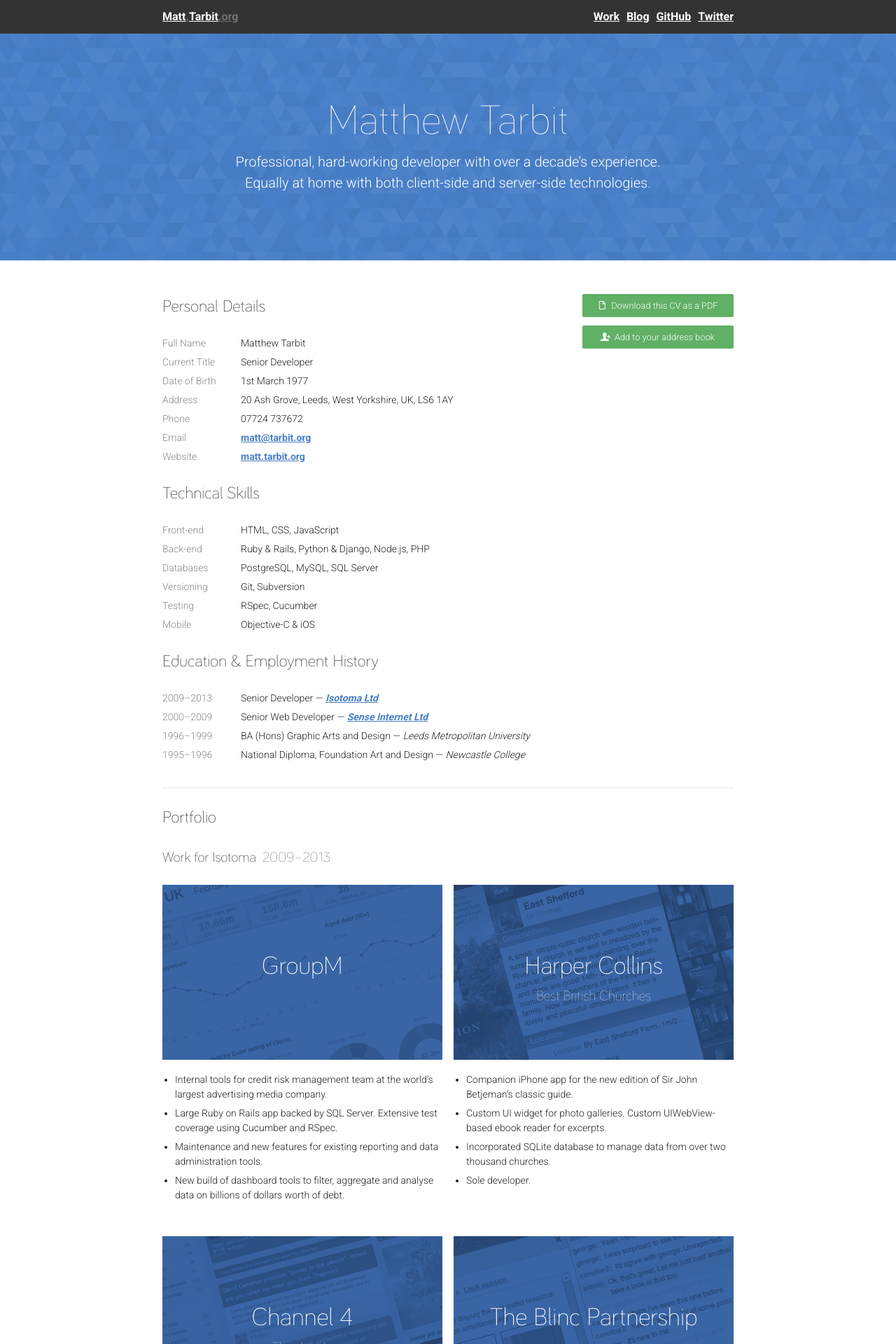
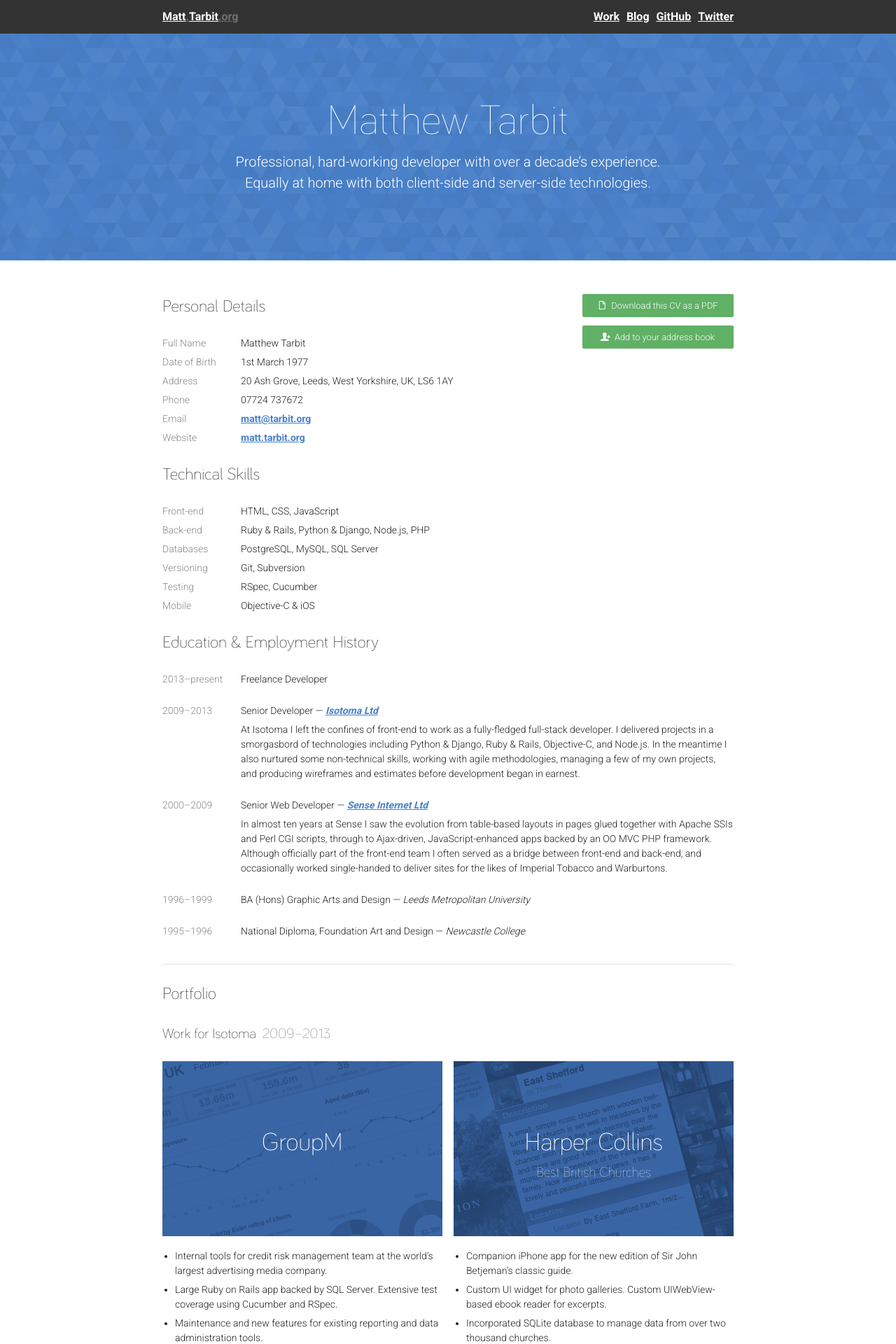
Before and after one commit to mtarbit/mtarbit.github.io, a Jekyll site: the page built from cv/index.html, in a window 1280 px wide. Shown: the top 1920 px of the page at 70% size. Built offline with Jekyll 4.4.1, drawn with Linux system fonts in a browser that asks for light colours; some web fonts are replaced.

Commit message:
Add descriptions to employment history.

```diff
--- a/cv/index.html
+++ b/cv/index.html
@@ -24,9 +24,6 @@ title: CV
                 <dl class="vcard">
                     <dt>Full Name</dt>
                     <dd class="fn">Matthew Tarbit</dd>
-
-                    <dt>Current Title</dt>
-                    <dd>Senior Developer</dd>
 
                     <dt>Date of Birth</dt>
                     <dd>1st March 1977</dd>
@@ -103,18 +100,52 @@ title: CV
 
         <h3>Education &amp; Employment History</h3>
 
-        <dl>
+        <dl class="history">
+            <dt>2013&ndash;present</dt>
+            <dd>
+                <div class="title">Freelance Developer</div>
+            </dd>
+
             <dt>2009&ndash;2013</dt>
-            <dd>Senior Developer &mdash; <em><a href="http://www.isotoma.com">Isotoma Ltd</a></em></dd>
+            <dd>
+                <div class="title">Senior Developer &mdash; <em><a href="http://www.isotoma.com">Isotoma Ltd</a></em></div>
+                <div class="description">
+                    At Isotoma I left the confines of front-end to work as a
+                    fully-fledged full-stack developer. I delivered projects
+                    in a smorgasbord of technologies including Python &amp;
+                    Django, Ruby &amp; Rails, Objective-C, and Node.js.
+                    In the meantime I also nurtured some non-technical skills,
+                    working with agile methodologies, managing a few of my own
+                    projects, and producing wireframes and estimates before
+                    development began in earnest.
+                </div>
+            </dd>
 
             <dt>2000&ndash;2009</dt>
-            <dd>Senior Web Developer &mdash; <em><a href="http://www.twitter.com/SenseInternet">Sense Internet Ltd</a></em></dd>
+            <dd>
+                <div class="title">Senior Web Developer &mdash; <em><a href="http://www.twitter.com/SenseInternet">Sense Internet Ltd</a></em></div>
+                <div class="description">
+                    In almost ten years at Sense I saw the evolution from
+                    table-based layouts in pages glued together with Apache
+                    SSIs and Perl CGI scripts, through to Ajax-driven,
+                    JavaScript-enhanced apps backed by an OO MVC PHP
+                    framework. Although officially part of the front-end
+                    team I often served as a bridge between front-end and
+                    back-end, and occasionally worked single-handed to
+                    deliver sites for the likes of Imperial Tobacco and
+                    Warburtons.
+                </div>
+            </dd>
 
             <dt>1996&ndash;1999</dt>
-            <dd>BA (Hons) Graphic Arts and Design &mdash; <em>Leeds Metropolitan University</em></dd>
+            <dd>
+                <div class="title">BA (Hons) Graphic Arts and Design &mdash; <em>Leeds Metropolitan University</em></div>
+            </dd>
 
             <dt>1995&ndash;1996</dt>
-            <dd>National Diploma, Foundation Art and Design &mdash; <em>Newcastle College</em></dd>
+            <dd>
+                <div class="title">National Diploma, Foundation Art and Design &mdash; <em>Newcastle College</em></div>
+            </dd>
         </dl>
     </section>
 
```
Also changed, not shown: assets/stylesheets/_sass/src/_cv.scss (+10 -0 lines), assets/stylesheets/main.css (+7 -0 lines), assets/stylesheets/main.min.css.
